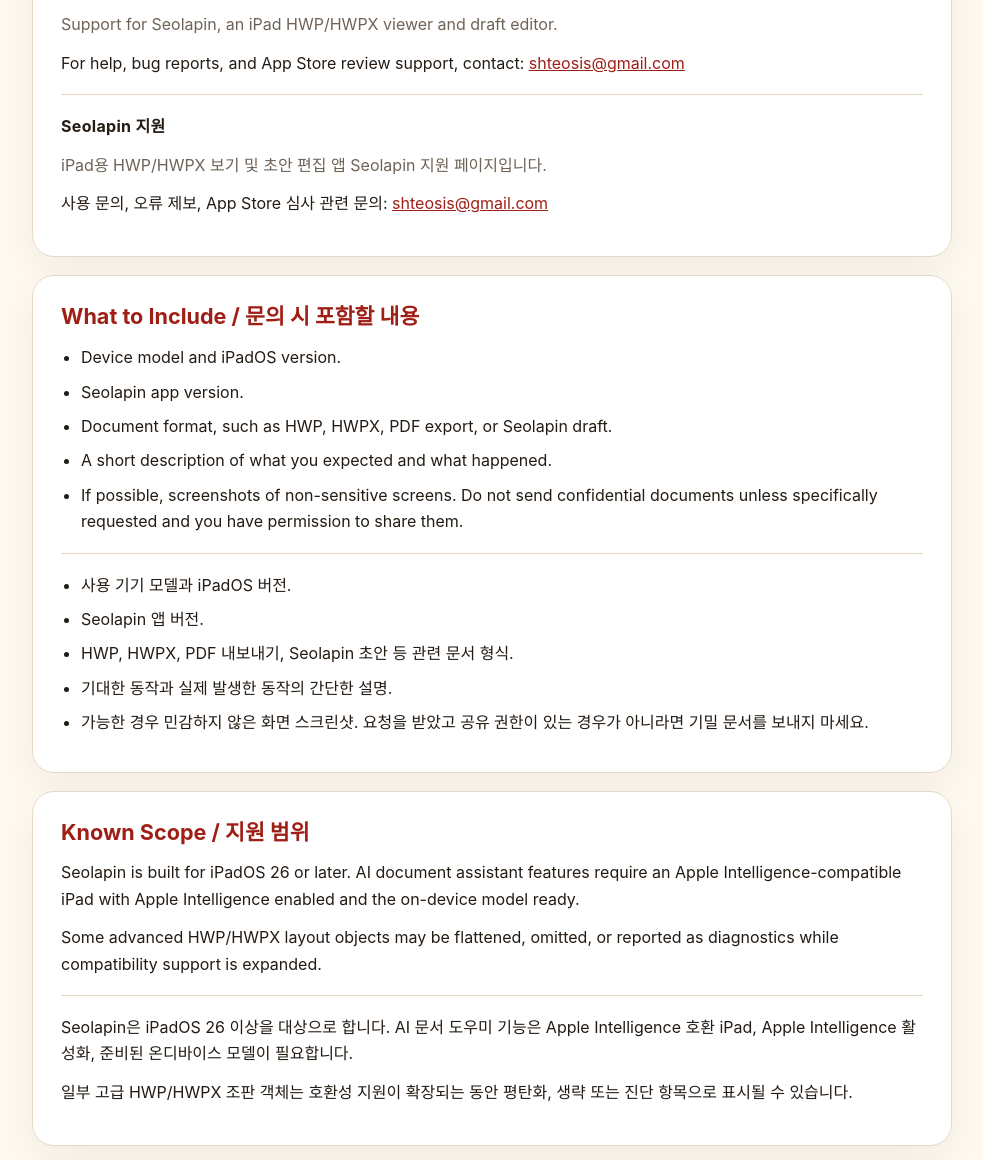
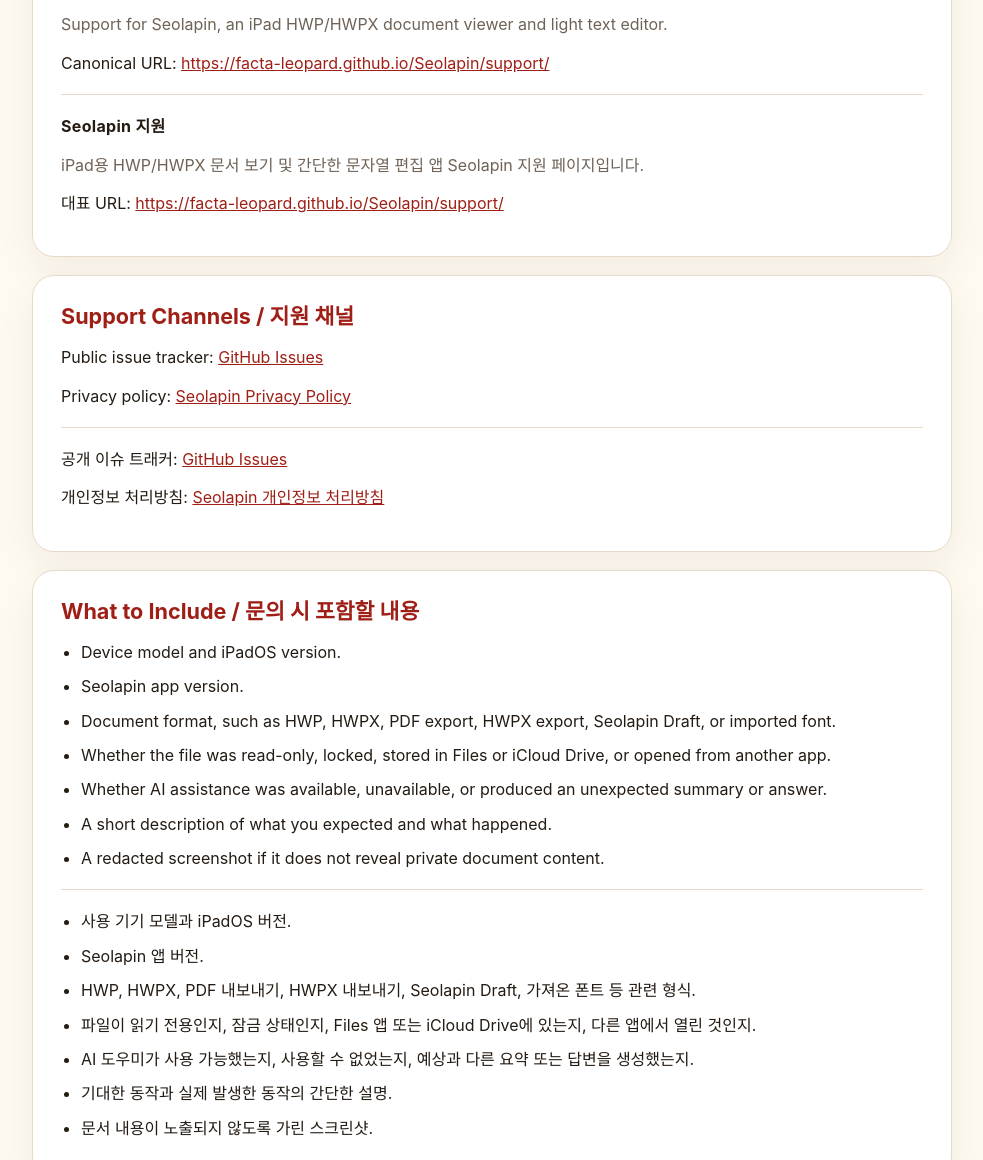
Before and after one commit to Facta-Leopard/Seolapin, a plain HTML site: page support.html in a window 1280 px wide. Shown: the part 138-1298 px from the top of the page, without its empty margins (148-1131 px from the left). Drawn offline with Linux system fonts and the light colour scheme.

Commit message:
Update Seolapin support HTML page

```diff
--- a/support.html
+++ b/support.html
@@ -5,49 +5,12 @@
   <meta name="viewport" content="width=device-width, initial-scale=1">
   <title>Seolapin Support</title>
   <style>
-    :root {
-      color-scheme: light dark;
-      --bg: #fffaf0;
-      --surface: #ffffff;
-      --ink: #241b13;
-      --muted: #6f6256;
-      --line: #e7d9c8;
-      --accent: #9f1f16;
-    }
-    @media (prefers-color-scheme: dark) {
-      :root {
-        --bg: #15110d;
-        --surface: #211a14;
-        --ink: #f7efe4;
-        --muted: #c9b9a6;
-        --line: #3a2d22;
-        --accent: #f06f5d;
-      }
-    }
-    body {
-      margin: 0;
-      background: var(--bg);
-      color: var(--ink);
-      font-family: -apple-system, BlinkMacSystemFont, "Apple SD Gothic Neo", "Noto Sans KR", sans-serif;
-      line-height: 1.65;
-    }
-    main {
-      max-width: 920px;
-      margin: 0 auto;
-      padding: 44px 20px 64px;
-    }
-    header, section {
-      background: var(--surface);
-      border: 1px solid var(--line);
-      border-radius: 22px;
-      padding: 28px;
-      margin-bottom: 18px;
-      box-shadow: 0 16px 40px rgba(40, 24, 10, 0.06);
-    }
-    h1, h2 {
-      line-height: 1.2;
-      margin: 0 0 14px;
-    }
+    :root { color-scheme: light dark; --bg: #fffaf0; --surface: #ffffff; --ink: #241b13; --muted: #6f6256; --line: #e7d9c8; --accent: #9f1f16; }
+    @media (prefers-color-scheme: dark) { :root { --bg: #15110d; --surface: #211a14; --ink: #f7efe4; --muted: #c9b9a6; --line: #3a2d22; --accent: #f06f5d; } }
+    body { margin: 0; background: var(--bg); color: var(--ink); font-family: -apple-system, BlinkMacSystemFont, "Apple SD Gothic Neo", "Noto Sans KR", sans-serif; line-height: 1.65; }
+    main { max-width: 920px; margin: 0 auto; padding: 44px 20px 64px; }
+    header, section { background: var(--surface); border: 1px solid var(--line); border-radius: 22px; padding: 28px; margin-bottom: 18px; box-shadow: 0 16px 40px rgba(40, 24, 10, 0.06); }
+    h1, h2 { line-height: 1.2; margin: 0 0 14px; }
     h1 { font-size: clamp(2rem, 5vw, 3.25rem); }
     h2 { font-size: 1.35rem; color: var(--accent); }
     p { margin: 0 0 12px; }
@@ -63,56 +26,62 @@
   <main>
     <header>
       <h1>Seolapin Support</h1>
-      <p class="muted">Support for Seolapin, an iPad HWP/HWPX viewer and draft editor.</p>
-      <p>For help, bug reports, and App Store review support, contact: <a href="mailto:shteosis@gmail.com">shteosis@gmail.com</a></p>
+      <p class="muted">Support for Seolapin, an iPad HWP/HWPX document viewer and light text editor.</p>
+      <p>Canonical URL: <a href="https://facta-leopard.github.io/Seolapin/support/">https://facta-leopard.github.io/Seolapin/support/</a></p>
       <div class="divider"></div>
       <p class="lang">Seolapin 지원</p>
-      <p class="muted">iPad용 HWP/HWPX 보기 및 초안 편집 앱 Seolapin 지원 페이지입니다.</p>
-      <p>사용 문의, 오류 제보, App Store 심사 관련 문의: <a href="mailto:shteosis@gmail.com">shteosis@gmail.com</a></p>
+      <p class="muted">iPad용 HWP/HWPX 문서 보기 및 간단한 문자열 편집 앱 Seolapin 지원 페이지입니다.</p>
+      <p>대표 URL: <a href="https://facta-leopard.github.io/Seolapin/support/">https://facta-leopard.github.io/Seolapin/support/</a></p>
     </header>
+
+    <section>
+      <h2>Support Channels / 지원 채널</h2>
+      <p>Public issue tracker: <a href="https://github.com/Facta-Leopard/Seolapin/issues">GitHub Issues</a></p>
+      <p>Privacy policy: <a href="https://facta-leopard.github.io/Seolapin/privacy/">Seolapin Privacy Policy</a></p>
+      <div class="divider"></div>
+      <p>공개 이슈 트래커: <a href="https://github.com/Facta-Leopard/Seolapin/issues">GitHub Issues</a></p>
+      <p>개인정보 처리방침: <a href="https://facta-leopard.github.io/Seolapin/privacy/">Seolapin 개인정보 처리방침</a></p>
+    </section>
 
     <section>
       <h2>What to Include / 문의 시 포함할 내용</h2>
       <ul>
         <li>Device model and iPadOS version.</li>
         <li>Seolapin app version.</li>
-        <li>Document format, such as HWP, HWPX, PDF export, or Seolapin draft.</li>
+        <li>Document format, such as HWP, HWPX, PDF export, HWPX export, Seolapin Draft, or imported font.</li>
+        <li>Whether the file was read-only, locked, stored in Files or iCloud Drive, or opened from another app.</li>
+        <li>Whether AI assistance was available, unavailable, or produced an unexpected summary or answer.</li>
         <li>A short description of what you expected and what happened.</li>
-        <li>If possible, screenshots of non-sensitive screens. Do not send confidential documents unless specifically requested and you have permission to share them.</li>
+        <li>A redacted screenshot if it does not reveal private document content.</li>
       </ul>
       <div class="divider"></div>
       <ul>
         <li>사용 기기 모델과 iPadOS 버전.</li>
         <li>Seolapin 앱 버전.</li>
-        <li>HWP, HWPX, PDF 내보내기, Seolapin 초안 등 관련 문서 형식.</li>
+        <li>HWP, HWPX, PDF 내보내기, HWPX 내보내기, Seolapin Draft, 가져온 폰트 등 관련 형식.</li>
+        <li>파일이 읽기 전용인지, 잠금 상태인지, Files 앱 또는 iCloud Drive에 있는지, 다른 앱에서 열린 것인지.</li>
+        <li>AI 도우미가 사용 가능했는지, 사용할 수 없었는지, 예상과 다른 요약 또는 답변을 생성했는지.</li>
         <li>기대한 동작과 실제 발생한 동작의 간단한 설명.</li>
-        <li>가능한 경우 민감하지 않은 화면 스크린샷. 요청을 받았고 공유 권한이 있는 경우가 아니라면 기밀 문서를 보내지 마세요.</li>
+        <li>문서 내용이 노출되지 않도록 가린 스크린샷.</li>
       </ul>
     </section>
 
     <section>
       <h2>Known Scope / 지원 범위</h2>
       <p>Seolapin is built for iPadOS 26 or later. AI document assistant features require an Apple Intelligence-compatible iPad with Apple Intelligence enabled and the on-device model ready.</p>
-      <p>Some advanced HWP/HWPX layout objects may be flattened, omitted, or reported as diagnostics while compatibility support is expanded.</p>
+      <p>Some advanced HWP/HWPX layout objects, tables, images, or legacy file structures may be shown with limited formatting, diagnostics, or read-only behavior while compatibility support is expanded.</p>
       <div class="divider"></div>
       <p>Seolapin은 iPadOS 26 이상을 대상으로 합니다. AI 문서 도우미 기능은 Apple Intelligence 호환 iPad, Apple Intelligence 활성화, 준비된 온디바이스 모델이 필요합니다.</p>
-      <p>일부 고급 HWP/HWPX 조판 객체는 호환성 지원이 확장되는 동안 평탄화, 생략 또는 진단 항목으로 표시될 수 있습니다.</p>
+      <p>일부 고급 HWP/HWPX 조판 객체, 표, 이미지, 오래된 파일 구조는 호환성 지원이 확장되는 동안 제한된 서식, 진단 항목 또는 읽기 전용 동작으로 표시될 수 있습니다.</p>
     </section>
 
     <section>
       <h2>Privacy / 개인정보</h2>
-      <p>Review the privacy policy here: <a href="privacy-policy.html">Seolapin Privacy Policy</a></p>
       <p>Seolapin does not operate a separate document-processing server and does not upload document body text for document parsing, editing, export, or AI processing.</p>
+      <p>Do not upload confidential documents, private screenshots, personal identifiers, licensed fonts, AI prompts/outputs containing confidential content, or files you do not have permission to share in public GitHub Issues.</p>
       <div class="divider"></div>
-      <p>개인정보 처리방침: <a href="privacy-policy.html">Seolapin 개인정보 처리방침</a></p>
       <p>Seolapin은 별도의 문서 처리 서버를 운영하지 않으며, 문서 파싱, 편집, 내보내기 또는 AI 처리를 위해 문서 본문을 업로드하지 않습니다.</p>
-    </section>
-
-    <section>
-      <h2>Response / 답변</h2>
-      <p>Support requests are reviewed as availability permits. Response time may vary depending on issue complexity and App Store review status.</p>
-      <div class="divider"></div>
-      <p>지원 요청은 가능한 범위에서 검토합니다. 답변 시간은 문제의 복잡도와 App Store 심사 상태에 따라 달라질 수 있습니다.</p>
+      <p>공개 GitHub Issues에는 기밀 문서, 비공개 스크린샷, 개인 식별 정보, 라이선스가 있는 폰트, 기밀 내용이 포함된 AI 프롬프트/출력, 공유 권한이 없는 파일을 업로드하지 마십시오.</p>
     </section>
   </main>
 </body>
```
